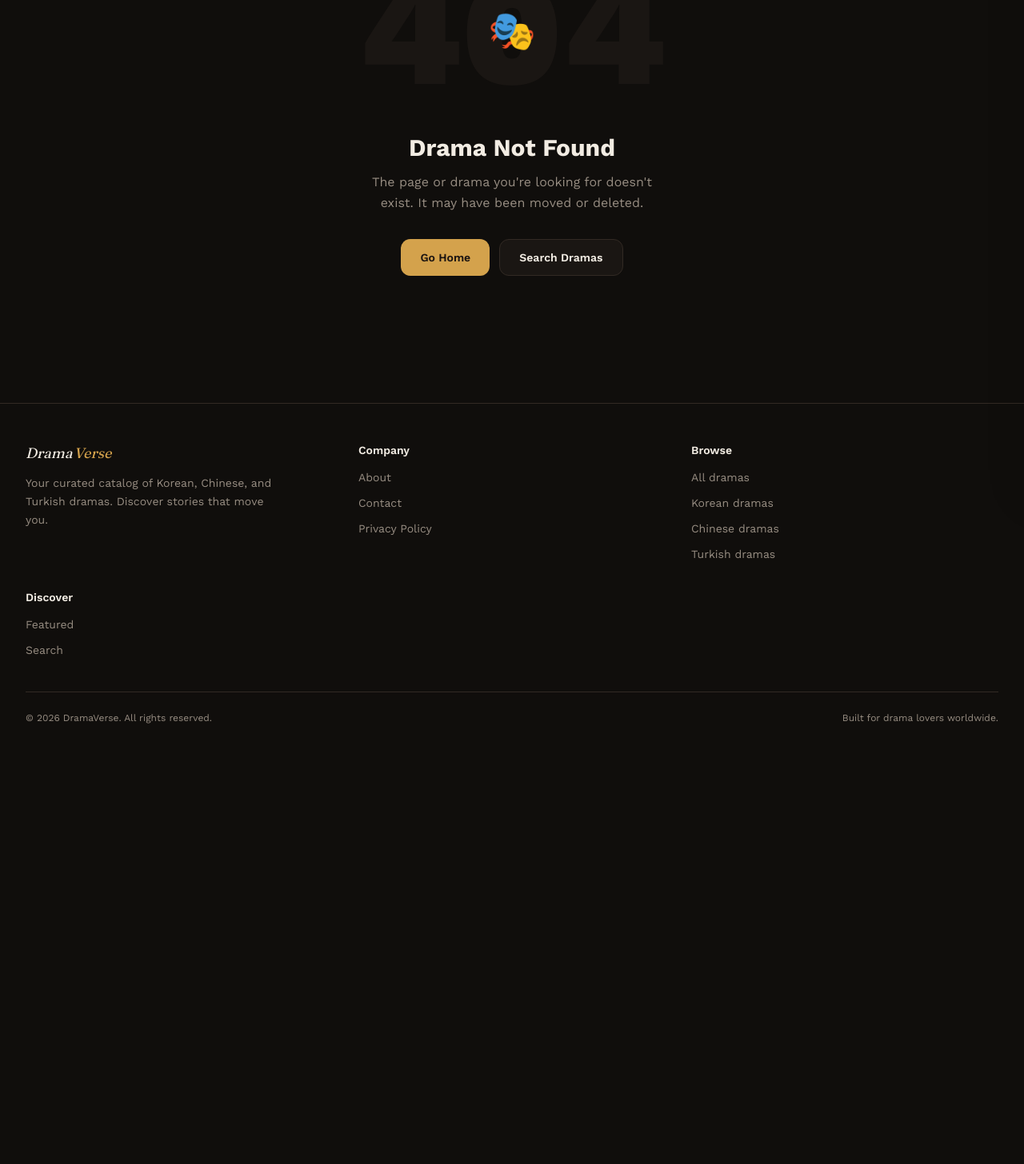
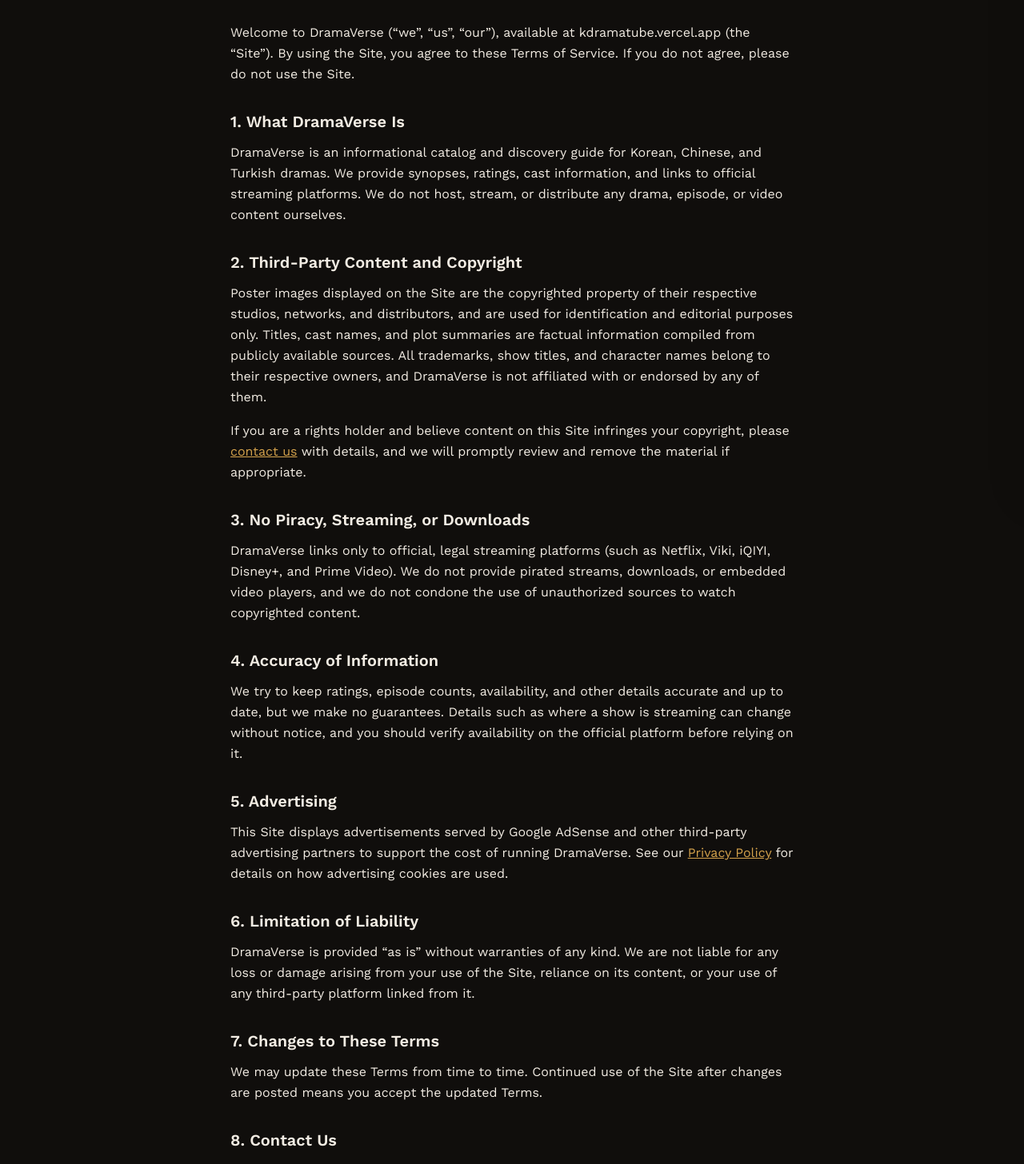
Before and after one commit to surajkumar122024-star/KdramaTube, a Next.js app: page /terms in a window 1280 px wide. Before the commit this address had no page. Shown: the part 200-1656 px from the top of the page at 80% size. Before the commit the page ends 1154 px from the top, so only its background shows below. Built offline with nearby package versions, Linux system fonts and the light colour scheme.

Commit message:
Add AdSense script loader and Terms of Service/Disclaimer page for monetization

```diff
--- a/app/layout.tsx
+++ b/app/layout.tsx
@@ -1,5 +1,6 @@
 import type { Metadata } from "next";
 import { Fraunces, Work_Sans } from "next/font/google";
+import Script from "next/script";
 import "./globals.css";
 import Header from "@/components/Header";
 import Footer from "@/components/Footer";
@@ -41,6 +42,14 @@ export default function RootLayout({
 }>) {
   return (
     <html lang="en" className={`${workSans.variable} ${fraunces.variable}`}>
+      <head>
+        <Script
+          async
+          src="https://pagead2.googlesyndication.com/pagead/js/adsbygoogle.js?client=ca-pub-6461565201811259"
+          crossOrigin="anonymous"
+          strategy="afterInteractive"
+        />
+      </head>
       <body className="bg-[var(--color-bg)] text-[var(--color-text)] antialiased min-h-screen">
         <Header />
         <main className="pt-16">{children}</main>
--- a/app/sitemap.ts
+++ b/app/sitemap.ts
@@ -12,7 +12,7 @@ const categoryPages = [
 export default function sitemap(): MetadataRoute.Sitemap {
   const baseUrl = "https://kdramatube.vercel.app";
 
-  const staticRoutes = ["", "/about", "/contact", "/privacy-policy"].map(
+  const staticRoutes = ["", "/about", "/contact", "/privacy-policy", "/terms"].map(
     (route) => ({
       url: `${baseUrl}${route}`,
       lastModified: new Date(),
--- /dev/null
+++ b/app/terms/page.tsx
@@ -0,0 +1,105 @@
+// app/terms/page.tsx
+import type { Metadata } from "next";
+
+export const metadata: Metadata = {
+  title: "Terms of Service",
+  description:
+    "Terms of Service and content disclaimer for DramaVerse, including information about third-party content, copyright, and use of the site.",
+};
+
+export default function TermsPage() {
+  return (
+    <main className="min-h-screen bg-[var(--color-bg)] text-[var(--color-text)] max-w-3xl mx-auto px-4 sm:px-6 lg:px-8 py-16">
+      <h1 className="text-3xl sm:text-4xl font-bold text-[var(--color-text)] mb-2">Terms of Service</h1>
+      <p className="text-sm text-[var(--color-muted)] mb-8">Last updated: September 2026</p>
+
+      <p className="text-[var(--color-text)] mb-4 leading-relaxed">
+        Welcome to DramaVerse (&ldquo;we&rdquo;, &ldquo;us&rdquo;, &ldquo;our&rdquo;), available at
+        kdramatube.vercel.app (the &ldquo;Site&rdquo;). By using the Site, you agree to
+        these Terms of Service. If you do not agree, please do not use the
+        Site.
+      </p>
+
+      <h2 className="text-xl font-semibold text-[var(--color-text)] mt-8 mb-3">1. What DramaVerse Is</h2>
+      <p className="text-[var(--color-text)] mb-4 leading-relaxed">
+        DramaVerse is an informational catalog and discovery guide for
+        Korean, Chinese, and Turkish dramas. We provide synopses, ratings,
+        cast information, and links to official streaming platforms. We do
+        not host, stream, or distribute any drama, episode, or video content
+        ourselves.
+      </p>
+
+      <h2 className="text-xl font-semibold text-[var(--color-text)] mt-8 mb-3">2. Third-Party Content and Copyright</h2>
+      <p className="text-[var(--color-text)] mb-4 leading-relaxed">
+        Poster images displayed on the Site are the copyrighted property of
+        their respective studios, networks, and distributors, and are used
+        for identification and editorial purposes only. Titles, cast names,
+        and plot summaries are factual information compiled from publicly
+        available sources. All trademarks, show titles, and character names
+        belong to their respective owners, and DramaVerse is not affiliated
+        with or endorsed by any of them.
+      </p>
+      <p className="text-[var(--color-text)] mb-4 leading-relaxed">
+        If you are a rights holder and believe content on this Site
+        infringes your copyright, please{" "}
+        <a href="/contact" className="text-[var(--color-accent)] underline hover:text-[var(--color-accent)]">
+          contact us
+        </a>{" "}
+        with details, and we will promptly review and remove the material if
+        appropriate.
+      </p>
+
+      <h2 className="text-xl font-semibold text-[var(--color-text)] mt-8 mb-3">3. No Piracy, Streaming, or Downloads</h2>
+      <p className="text-[var(--color-text)] mb-4 leading-relaxed">
+        DramaVerse links only to official, legal streaming platforms (such
+        as Netflix, Viki, iQIYI, Disney+, and Prime Video). We do not provide
+        pirated streams, downloads, or embedded video players, and we do not
+        condone the use of unauthorized sources to watch copyrighted
+        content.
+      </p>
+
+      <h2 className="text-xl font-semibold text-[var(--color-text)] mt-8 mb-3">4. Accuracy of Information</h2>
+      <p className="text-[var(--color-text)] mb-4 leading-relaxed">
+        We try to keep ratings, episode counts, availability, and other
+        details accurate and up to date, but we make no guarantees. Details
+        such as where a show is streaming can change without notice, and you
+        should verify availability on the official platform before relying
+        on it.
+      </p>
+
+      <h2 className="text-xl font-semibold text-[var(--color-text)] mt-8 mb-3">5. Advertising</h2>
+      <p className="text-[var(--color-text)] mb-4 leading-relaxed">
+        This Site displays advertisements served by Google AdSense and other
+        third-party advertising partners to support the cost of running
+        DramaVerse. See our{" "}
+        <a href="/privacy-policy" className="text-[var(--color-accent)] underline hover:text-[var(--color-accent)]">
+          Privacy Policy
+        </a>{" "}
+        for details on how advertising cookies are used.
+      </p>
+
+      <h2 className="text-xl font-semibold text-[var(--color-text)] mt-8 mb-3">6. Limitation of Liability</h2>
+      <p className="text-[var(--color-text)] mb-4 leading-relaxed">
+        DramaVerse is provided &ldquo;as is&rdquo; without warranties of any kind. We
+        are not liable for any loss or damage arising from your use of the
+        Site, reliance on its content, or your use of any third-party
+        platform linked from it.
+      </p>
+
+      <h2 className="text-xl font-semibold text-[var(--color-text)] mt-8 mb-3">7. Changes to These Terms</h2>
+      <p className="text-[var(--color-text)] mb-4 leading-relaxed">
+        We may update these Terms from time to time. Continued use of the
+        Site after changes are posted means you accept the updated Terms.
+      </p>
+
+      <h2 className="text-xl font-semibold text-[var(--color-text)] mt-8 mb-3">8. Contact Us</h2>
+      <p className="text-[var(--color-text)] leading-relaxed">
+        Questions about these Terms? Please{" "}
+        <a href="/contact" className="text-[var(--color-accent)] underline hover:text-[var(--color-accent)]">
+          contact us
+        </a>
+        .
+      </p>
+    </main>
+  );
+}
--- a/components/Footer.tsx
+++ b/components/Footer.tsx
@@ -6,6 +6,7 @@ const footerLinks = [
     links: [
       { href: "/about", label: "About" },
       { href: "/contact", label: "Contact" },
+      { href: "/terms", label: "Terms of Service" },
       { href: "/privacy-policy", label: "Privacy Policy" },
     ],
   },
```
